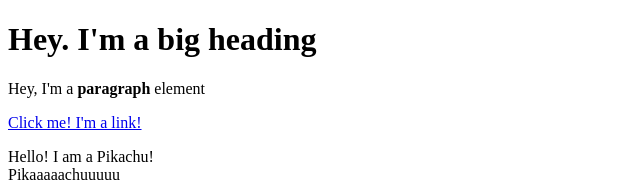
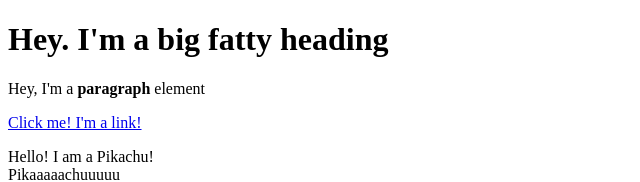
Before and after one commit to ajmainvhai/My-cartoon-hero, a plain HTML site: page test123.html in a window 1280 px wide. Shown: the top 182 px of the page, without its empty margins (0-640 px from the left). Drawn offline with Linux system fonts and the light colour scheme.

Commit message:
added  fat on heading

```diff
--- a/test123.html
+++ b/test123.html
@@ -4,7 +4,7 @@
 <title>Test page</title>
 </head>
 <body>
-<h1>Hey. I'm a big heading</h1>
+<h1>Hey. I'm a big fatty heading</h1>
 <p>Hey, I'm a <b>paragraph</b> element</p>
 <a href="http://google.com"target='_blank'title="Lets go to Google">Click me! I'm a link!</a>
 <p>Hello! I am a Pikachu!<br>
```
